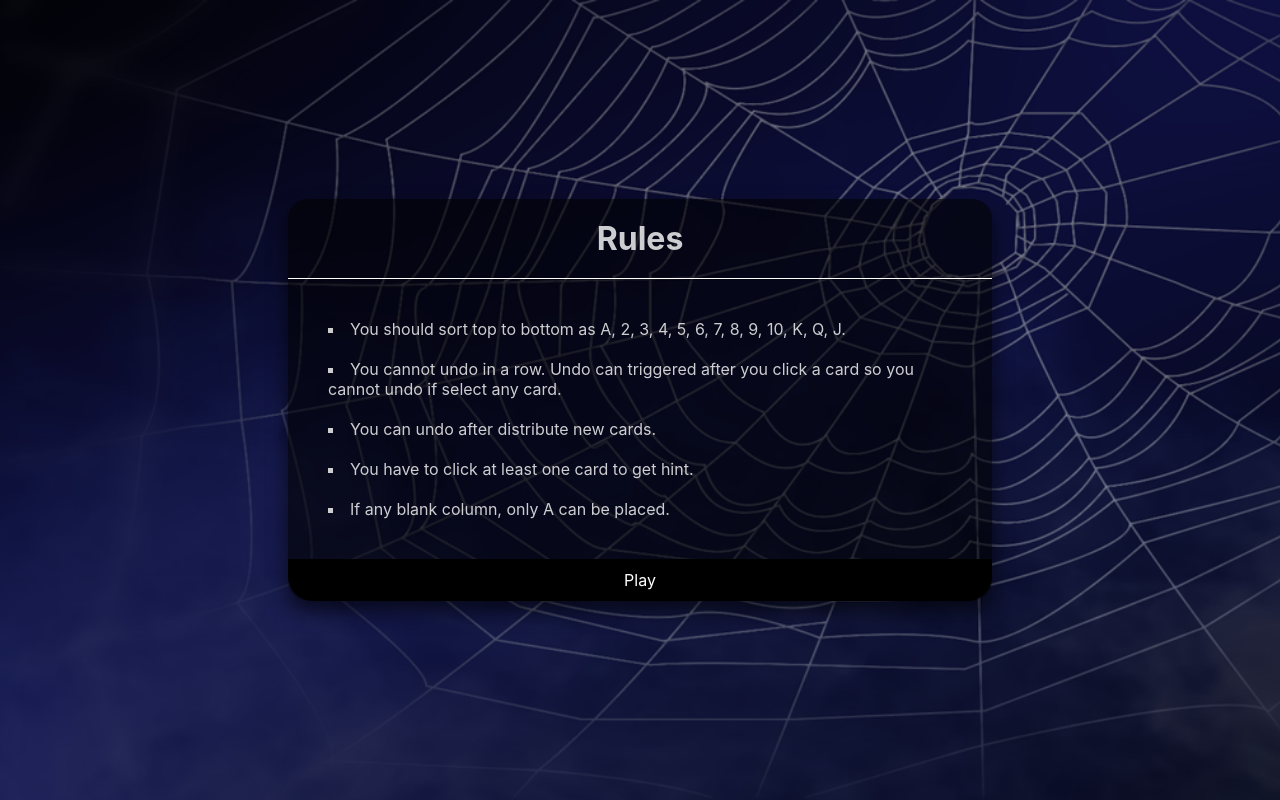
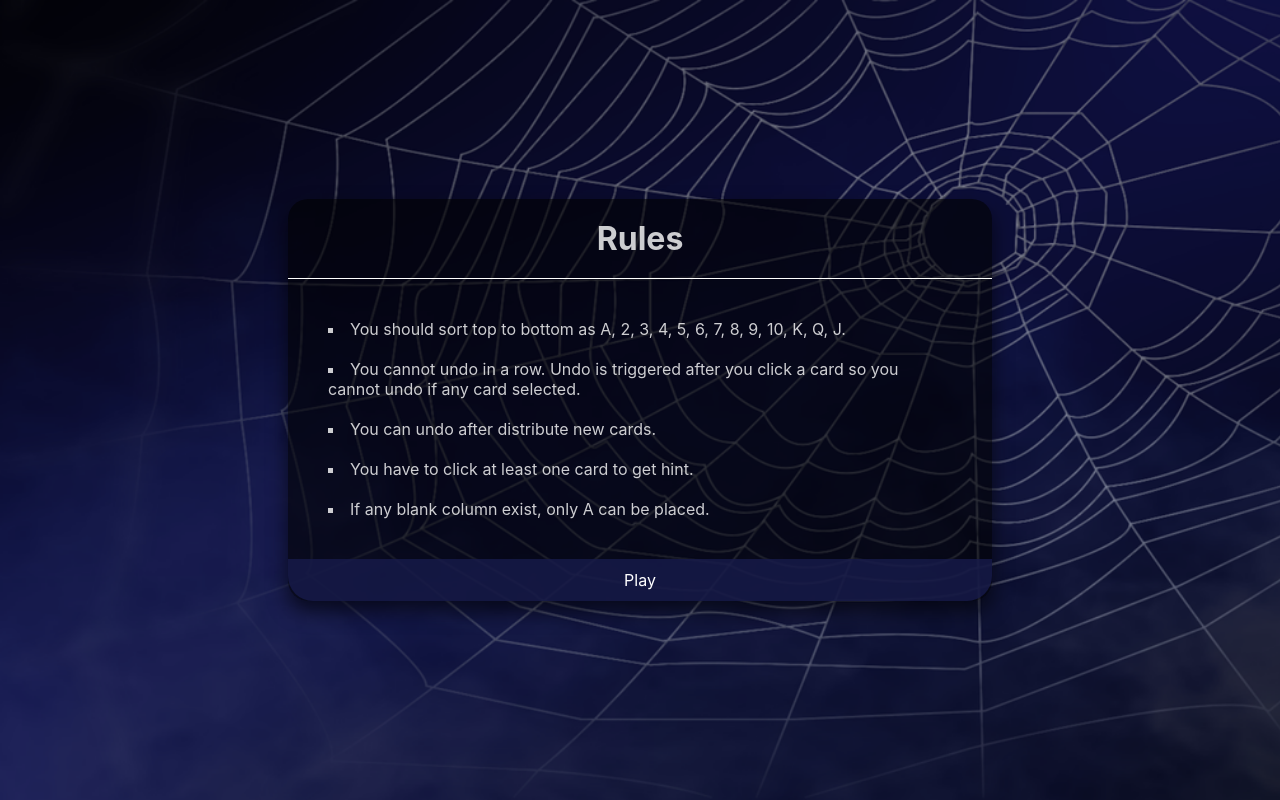
Before and after one commit to omerclskn/react-reversed-spider-solitaire, a React (Create React App) app: page /rules in a window 1280 px wide. Built offline with nearby package versions, Linux system fonts and the light colour scheme.

Commit message:
edit css

```diff
--- a/src/assets/css/finish.css
+++ b/src/assets/css/finish.css
@@ -17,4 +17,5 @@ span{
     left: 50%;
     top: 70%;
     transform: translate(-50%, -50%);
+    background: rgba(0, 0, 0);
 }
--- a/src/assets/css/index.css
+++ b/src/assets/css/index.css
@@ -30,7 +30,7 @@ code {
   cursor: pointer;
   color: white;
   border-radius: 10px;
-  background: rgba(0, 0, 0, 1);
+  background: rgba(23, 27, 76, 0.8);
   gap: 10px;
   border: 1px solid transparent;
 }
--- a/src/assets/css/timer.css
+++ b/src/assets/css/timer.css
@@ -1,9 +1,15 @@
 .timer{
     display: flex;
+    justify-content: center;
+    align-items: center;
+    padding: 10px;
+    background: rgba(255, 255, 255, 0.3);
     color: white;
+    border-radius: 15px;
 }
 
 .timer > :first-child{
+    display: flex;
     margin-right: 15px;
 }
 
--- a/src/assets/css/topNav.css
+++ b/src/assets/css/topNav.css
@@ -6,8 +6,9 @@
     justify-content: space-evenly;
     margin-bottom: 15px;
     align-items: center;
-    background: rgba(0, 0, 0, 0.4);
+    /* background: rgba(0, 0, 0, 0.4); */
     border-bottom: 1px solid rgba(255,255,255,0.5);
+    background: linear-gradient(to left, rgba(0, 0, 0, 0.6) 0%, rgba(0, 0, 0, 0) 100%);
 }
 
 .btn-wrap{
--- a/src/components/Pages/Rules.js
+++ b/src/components/Pages/Rules.js
@@ -10,10 +10,10 @@ const Rules = () => {
                 <h1>Rules</h1>
                 <ul>
                     <li> You should sort top to bottom as A, 2, 3, 4, 5, 6, 7, 8, 9, 10, K, Q, J. </li>
-                    <li> You cannot undo in a row. Undo can triggered after you click a card so you cannot undo if select any card.</li>
+                    <li> You cannot undo in a row. Undo is triggered after you click a card so you cannot undo if any card selected.</li>
                     <li> You can undo after distribute new cards. </li>
                     <li> You have to click at least one card to get hint. </li>
-                    <li> If any blank column, only A can be placed.  </li>
+                    <li> If any blank column exist, only A can be placed.  </li>
                 </ul>
                 <Link to="/">
             <div
```
